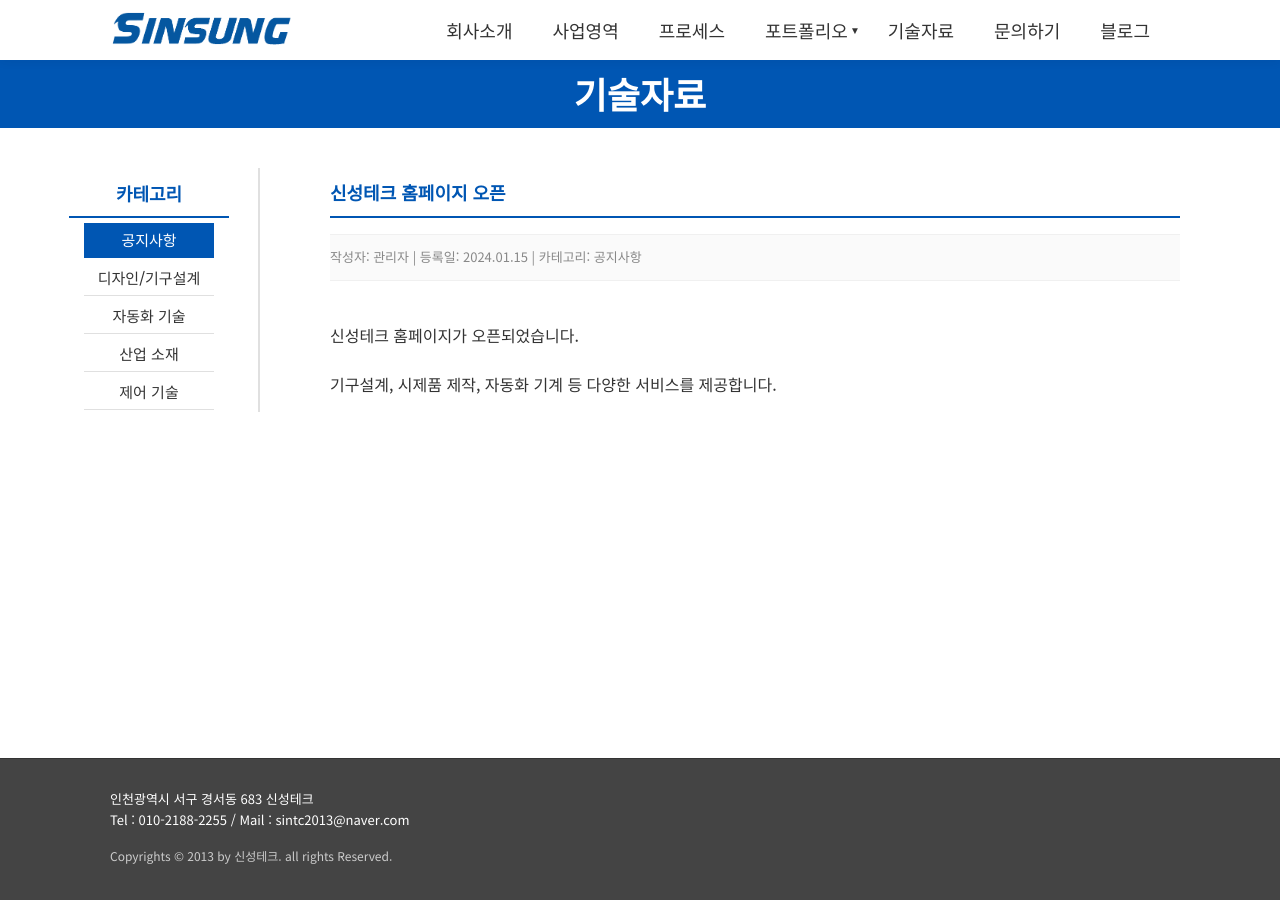
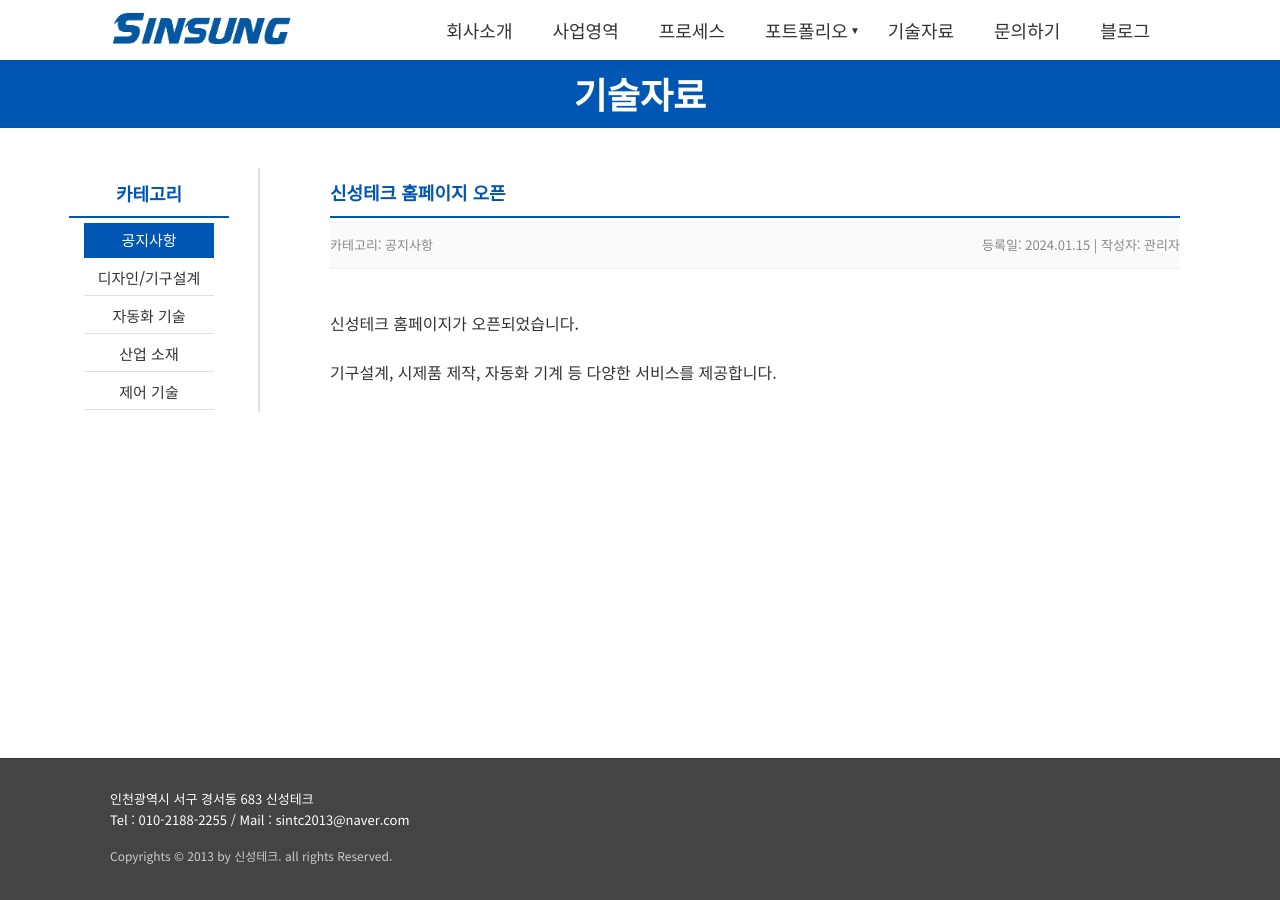
Before and after one commit to desert32-hash/Sintc2013, a Jekyll site: the page built from _posts/2024-01-15-welcome.md, in a window 1280 px wide. Built offline with Jekyll 4.4.1, drawn with Linux system fonts in a browser that asks for light colours.

Commit message:
Add files via upload

```diff
--- a/_layouts/default.html
+++ b/_layouts/default.html
@@ -136,7 +136,7 @@
             font-size: 18px;
             font-weight: 700;
             color: #0056b3;
-            margin-bottom: 16px;
+            margin-bottom: 4px;
             padding-bottom: 10px;
             border-bottom: 2px solid #0056b3;
         }
@@ -149,6 +149,9 @@
             border-top: 1px solid #f0f0f0;
             border-bottom: 1px solid #f0f0f0;
             background: #fafafa;
+            display: flex;
+            justify-content: space-between;
+            align-items: center;
         }
 
         .post-content {
```
Also changed, not shown: other parts of _layouts/default.html (+2 -2 lines).
